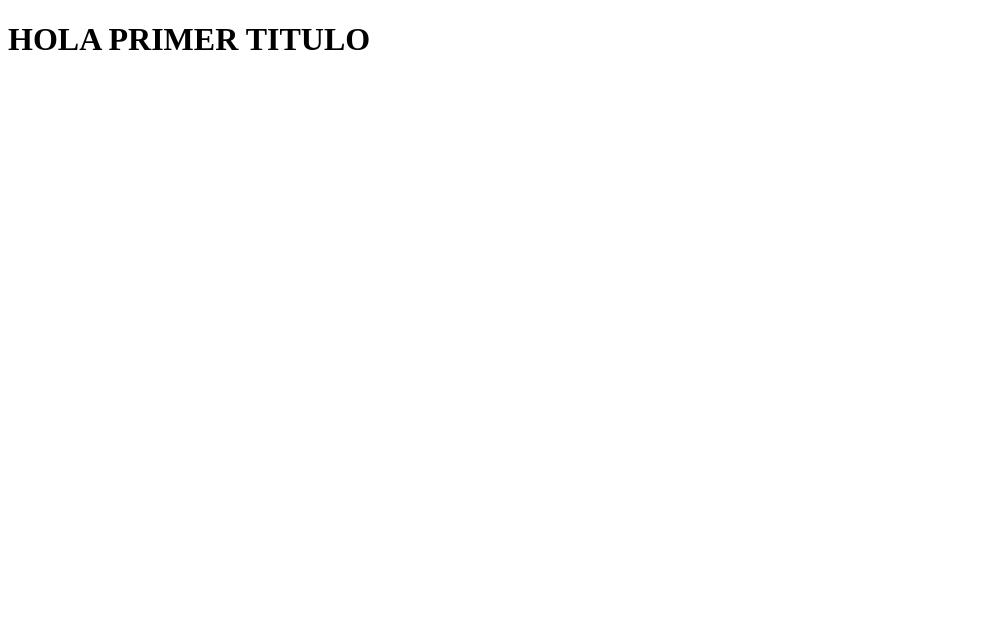
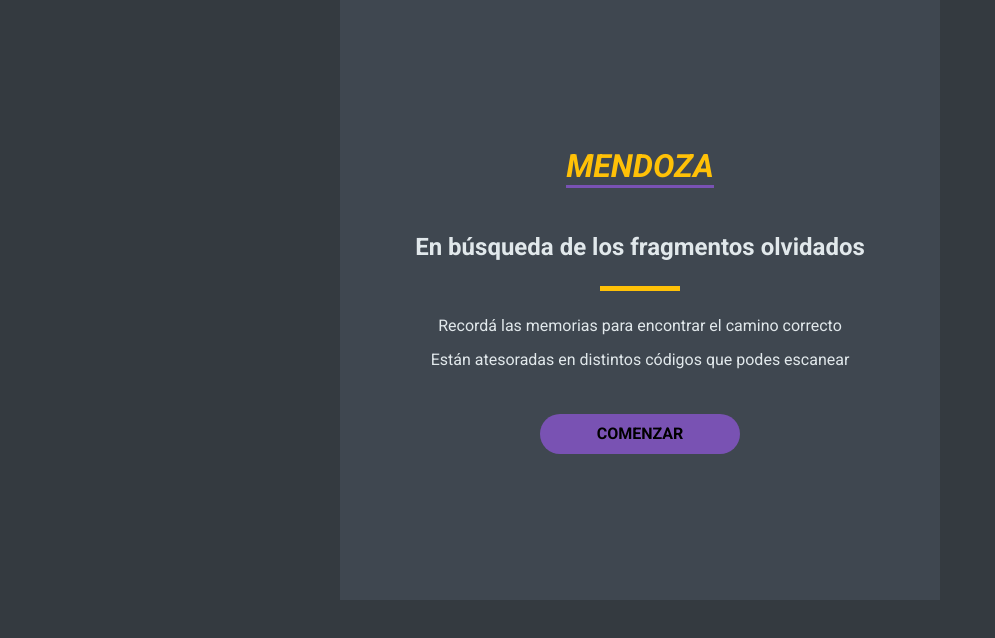
Before and after one commit to KhalaRKS/proyecto-qr, a plain HTML site: page index.html in a window 1280 px wide. Shown: the whole page, without its empty margins (0-995 px from the left). Drawn offline with Linux system fonts and the light colour scheme.

Commit message:
Prueba del diseño

```diff
--- a/index.css
+++ b/index.css
@@ -0,0 +1,120 @@
+*{
+    margin: 0;
+    padding: 0;
+    font-family: 'Roboto', sans-serif;
+}
+body {
+    background-color: #343A40;
+}
+.contenedor-general{
+    display: flex;
+    flex-direction: column;
+    justify-content: center;
+    align-items: center;
+    margin: auto;
+    width: 100%;
+    max-width: 600px;
+    height: 600px;
+    background-color: #3f4750;
+    color: #E1E8EB;
+    text-align: center;
+}
+h1{
+    color: #FFC107;
+    font-style: italic;
+    border-bottom: 3px solid #7952B3;
+}
+.contenedor-general > div{
+    display: flex;
+    flex-direction: column;
+    justify-content: center;
+    align-items: center;
+    gap: 25px;
+    width: 90%;
+}
+.contenedor-general > div h2{
+    margin-top: 20px;
+}
+.contenedor-general > div:{
+    margin-top: 5px;
+}
+#parrafo-secundario{
+    margin-top: -10px;
+}
+.contenedor-general > div a button{
+    margin-top: 20px;
+    width: 100%;
+    max-width: 200px;
+    min-width: 100px;
+    height: 40px;
+    border: 0px;
+    outline: none;
+    background-color: #7952B3;
+    font-size: 1em;
+    font-weight: 600;
+    border-radius: 50px;
+}
+.contenedor-general > div a {
+    width: 100%;
+    max-width: 200px;
+    min-width: 100px;
+}
+.contenedor-general > div button:hover{
+    opacity: 0.9;
+}
+
+/*PAGINA SCANQR*/
+
+.contenedor-scanqr{
+    display: flex;
+    flex-direction: column;
+    justify-content: center;
+    align-items: center;
+    margin: auto;
+    width: 100%;
+    max-width: 600px;
+    height: 600px;
+    background-color: #3f4750;
+    color: #E1E8EB;
+    text-align: center;
+
+}
+.contenedor-scanqr a {
+    width: 100%;
+    max-width: 200px;
+    min-width: 100px;
+}
+.contenedor-scanqr img{
+    width: 100%;
+    height: 300px;
+
+}
+.boton{
+    margin-top: 20px;
+    width: 100%;
+    max-width: 200px;
+    min-width: 100px;
+    height: 40px;
+    border: 0px;
+    outline: none;
+    font-size: 1em;
+    font-weight: 600;
+    border-radius: 50px;
+}
+#boton-volver{
+    background-color: #7952B3;
+}
+#boton-escanear{
+    background-color: #FFC107;
+}
+
+@media  screen and (min-width:320px) {
+
+}
+
+#separador{
+    width: 20%;
+    max-width: 80px;
+    height: 5px;
+    background-color: #FFC107;
+}
--- a/index.html
+++ b/index.html
@@ -5,10 +5,24 @@
     <meta http-equiv="X-UA-Compatible" content="IE=edge">
     <meta name="viewport" content="width=device-width, initial-scale=1.0">
     <link rel="stylesheet" href="index.css">
+    <link rel="preconnect" href="https://fonts.googleapis.com">
+    <link rel="preconnect" href="https://fonts.gstatic.com" crossorigin>
+    <link href="https://fonts.googleapis.com/css2?family=Roboto:ital,wght@0,300;0,400;0,500;0,700;0,900;1,300;1,400;1,500;1,700&display=swap" rel="stylesheet">
     <script src="script.js"></script>
     <title>Proyecto QR</title>
 </head>
 <body>
-    <h1>HOLA PRIMER TITULO</h1>
+    <main>
+        <div class="contenedor-general">
+            <div>
+                <h1>MENDOZA</h1>
+                <h2>En búsqueda de los fragmentos olvidados</h2>
+                <span id="separador"></span>
+                <p>Recordá las memorias para encontrar el camino correcto</p>
+                <p id="parrafo-secundario">Están atesoradas en distintos códigos que podes escanear</p>
+                <a href="scanqr.html"><button id="boton-comenzar" class="boton">COMENZAR</button></a>
+            </div>
+        </div>
+    </main>
 </body>
 </html>
```
Also changed, not shown: scanqr.html (added, +17 -0 lines), scanqr-foto.png (added).
